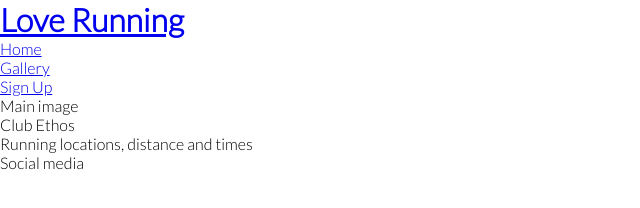
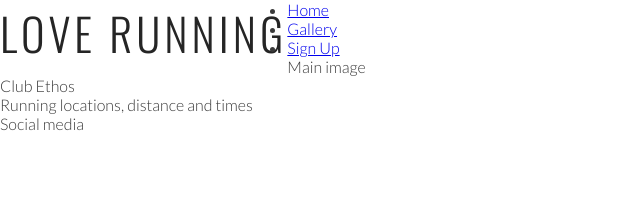
Before and after one commit to ibuttimer/love-running, a plain HTML site: page index.html in a window 1280 px wide. Shown: the whole page, without its empty margins (0-640 px from the left). Drawn offline with nearby package versions, Linux system fonts and the light colour scheme.

Commit message:
Add style for heading and logo

```diff
--- a/assets/css/styles.css
+++ b/assets/css/styles.css
@@ -9,4 +9,19 @@
 body {
     font-family: Lato, sans-serif;
     font-weight: 300;
+    color: #3a3a3a;
 }
+
+/* Headers and logo */
+h1, h2 {
+    font-family: Oswald, sans-serif;
+    font-weight: 300;
+    text-transform: uppercase;
+    letter-spacing: 4px;
+    color: #252525;
+}
+
+#logo {
+    float: left;
+    font-size: 280%;
+}
--- a/index.html
+++ b/index.html
@@ -16,7 +16,7 @@
 <body>
     <header>
         <a href="index.html">
-            <h1>Love Running</h1>
+            <h1 id="logo">Love Running</h1>
         </a>
         <nav>
             <ul>
```
